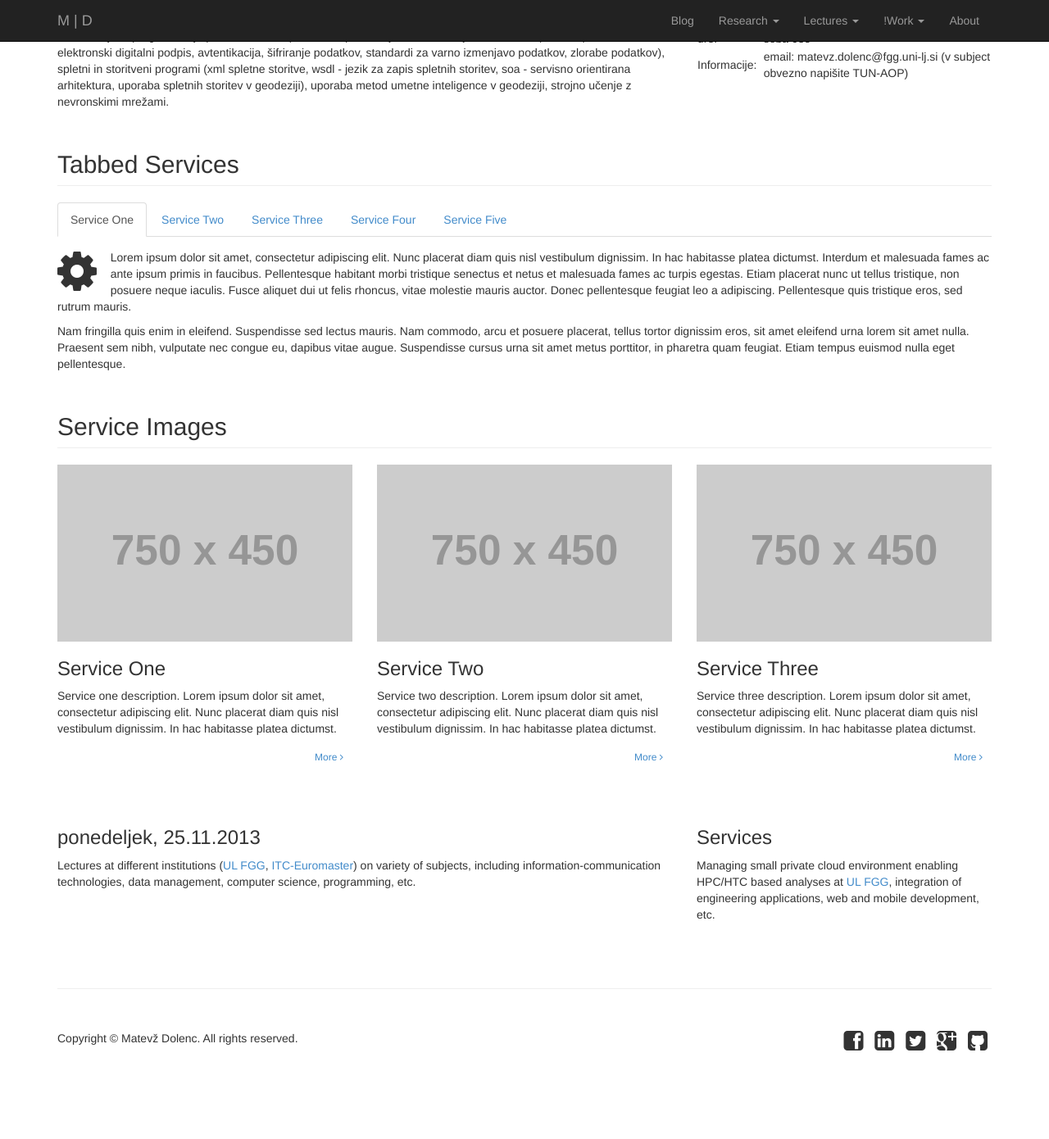
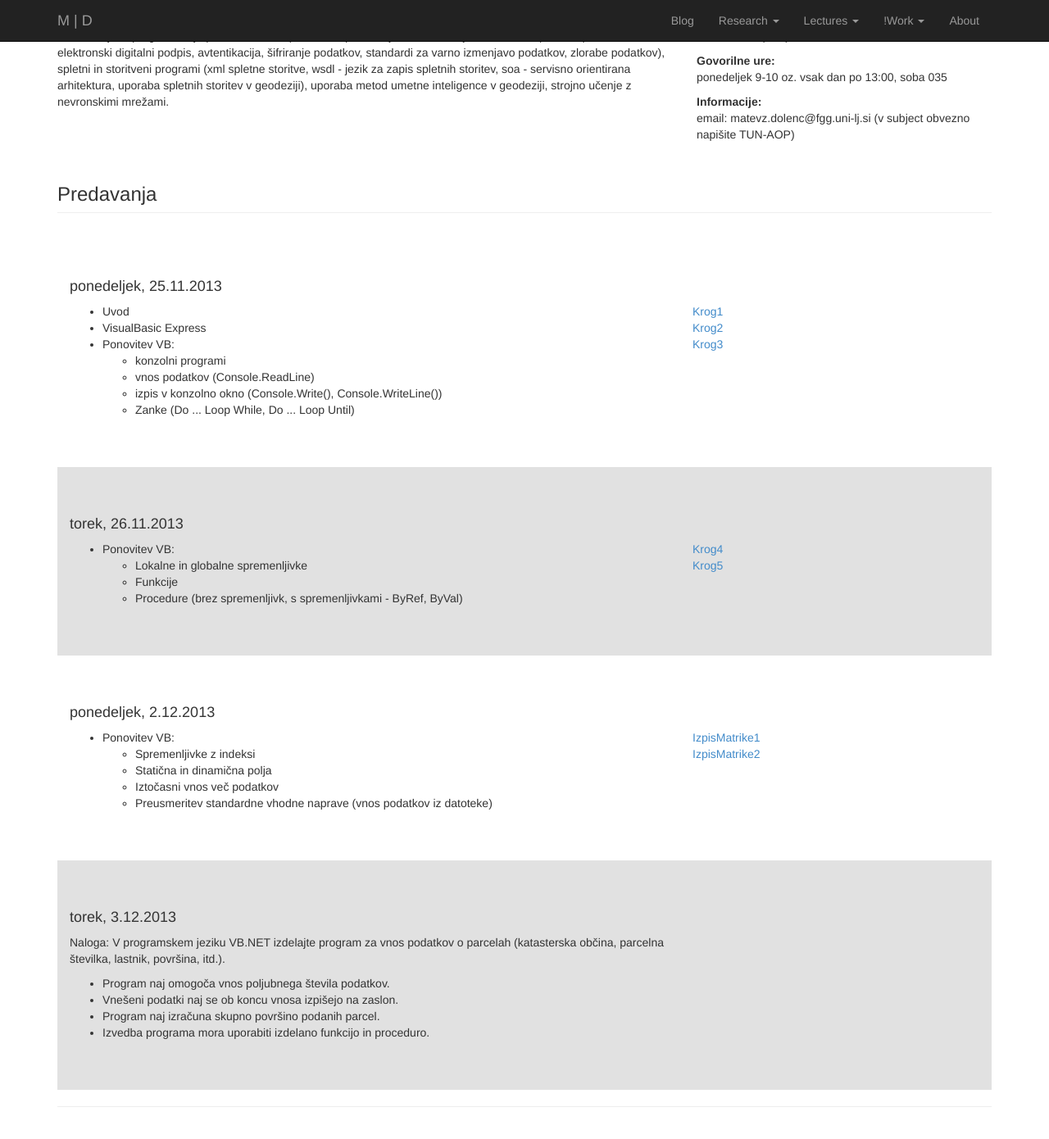
Before and after one commit to matevzdolenc/matevzdolenc.github.io, a Jekyll site: the page built from lectures/ul-fgg/tun-aop-2013/index.html, in a window 1280 px wide and 1400 px high, scrolled down 603 px. Shown: the top 1390 px of the window at 82% size. Built offline with Jekyll 4.4.1, drawn with Linux system fonts in a browser that asks for light colours; Markdown is read by kramdown in place of the engine named in the settings.

Commit message:
Dodana stran za tun-aop-2013

```diff
--- a/lectures/ul-fgg/tun-aop-2013/index.html
+++ b/lectures/ul-fgg/tun-aop-2013/index.html
@@ -5,16 +5,13 @@ title-short: tun-aop-2013
 lecture: Avtomatska obdelava podatkov
 module: TUN
 year: 2013/14
-header-img: http://placehold.it/1200x300
+header-img: /img/header-vb-1.png
 ---
 
 
 <div class="container">
 
-  <!-- Service Paragraphs -->
-
   <div class="row">
-
     <div class="col-md-8">
       <h3 class="page-header">Opis</h3>
       <p>Podatkovni standard XML, uporaba standarda xml v geodeziji (GML in SVG), ontologije,
@@ -29,106 +26,132 @@ header-img: http://placehold.it/1200x300
 
     <div class="col-md-4">
       <h3 class="page-header">Info</h3>
-      <table>
-        <tr><td>Urnik:</td><td>ponedeljek, 13-16 (IV/2)</td></tr>
-        <tr><td>Govorilne ure:</td><td>ponedeljek 9-10 oz. vsak dan po 13:00, soba 035</td></tr>
-        <tr><td>Informacije:</td><td>email: matevz.dolenc@fgg.uni-lj.si (v subject obvezno napišite TUN-AOP)</td></tr>
-      </table>
+      <p><strong>Urnik:</strong><br />ponedeljek, 13-16 (IV/2)<br />torek, 13-16 (IV/5)</p>
+      <p><strong>Govorilne ure:</strong><br />ponedeljek 9-10 oz. vsak dan po 13:00, soba 035</p>
+      <p><strong>Informacije:</strong><br />email: matevz.dolenc@fgg.uni-lj.si (v subject obvezno napišite TUN-AOP)</p>
     </div>
   </div><!-- /.row -->
 
-  <!-- Service Tabs -->
+  <div class="row">
+    <div class="col-lg-12">
+      <h3 class="page-header">Predavanja</h2>
+    </div>
+  </div>
 
-  <div class="row">
+  <div class="section">
+    <div class="container">
+      <div class="row">
+        <div class="col-lg-8 col-md-8">
+          <h4>ponedeljek, 25.11.2013</h4>
+        </div>
+        <div class="col-lg-4 col-md-4">
+        </div>
+      </div><!-- /.row -->
+      <div class="row">
+        <div class="col-lg-8 col-md-8">
+          <ul>
+            <li>Uvod</li>
+            <li>VisualBasic Express</li>
+            <li>Ponovitev VB:&nbsp;
+              <ul>
+                <li>konzolni programi</li>
+                <li>vnos podatkov (Console.ReadLine)</li>
+                <li>izpis v konzolno okno (Console.Write(), Console.WriteLine())</li>
+                <li>Zanke (Do ... Loop While, Do ... Loop Until)</li>
+              </ul>
+            </li>
+          </ul>
+        </div>
+        <div class="col-lg-4 col-md-4">
+          <a href="http://media.matevzdolenc.com/ul-fgg/tun-aop-2011/Krog1.zip">Krog1</a><br />
+          <a href="http://media.matevzdolenc.com/ul-fgg/tun-aop-2012/Krog2.zip">Krog2</a><br />
+          <a href="http://media.matevzdolenc.com/ul-fgg/tun-aop-2012/Krog3.zip">Krog3</a>
+        </div>
+      </div><!-- /.row -->
+    </div><!-- /.container -->
+  </div><!-- /.section -->
 
-    <div class="col-lg-12">
-      <h2 class="page-header">Tabbed Services</h2>
-      <ul id="myTab" class="nav nav-tabs">
-        <li class="active"><a href="#service-one" data-toggle="tab">Service One</a></li>
-        <li><a href="#service-two" data-toggle="tab">Service Two</a></li>
-        <li><a href="#service-three" data-toggle="tab">Service Three</a></li>
-        <li><a href="#service-four" data-toggle="tab">Service Four</a></li>
-        <li><a href="#service-five" data-toggle="tab">Service Five</a></li>
-      </ul>
-      <div id="myTabContent" class="tab-content">
-        <div class="tab-pane fade in active" id="service-one">
-          <i class="fa fa-gear pull-left fa-4x"></i>
-          <p>Lorem ipsum dolor sit amet, consectetur adipiscing elit. Nunc placerat diam quis nisl vestibulum dignissim. In hac habitasse platea dictumst. Interdum et malesuada fames ac ante ipsum primis in faucibus. Pellentesque habitant morbi tristique senectus et netus et malesuada fames ac turpis egestas. Etiam placerat nunc ut tellus tristique, non posuere neque iaculis. Fusce aliquet dui ut felis rhoncus, vitae molestie mauris auctor. Donec pellentesque feugiat leo a adipiscing. Pellentesque quis tristique eros, sed rutrum mauris.</p>
-          <p>Nam fringilla quis enim in eleifend. Suspendisse sed lectus mauris. Nam commodo, arcu et posuere placerat, tellus tortor dignissim eros, sit amet eleifend urna lorem sit amet nulla. Praesent sem nibh, vulputate nec congue eu, dapibus vitae augue. Suspendisse cursus urna sit amet metus porttitor, in pharetra quam feugiat. Etiam tempus euismod nulla eget pellentesque.</p>
+  <div class="section-colored">
+    <div class="container">
+      <div class="row">
+        <div class="col-lg-8 col-md-8">
+          <h4>torek, 26.11.2013</h4>
         </div>
-        <div class="tab-pane fade" id="service-two">
-          <i class="fa fa-gears pull-left fa-4x"></i>
-          <p>Nam fringilla quis enim in eleifend. Suspendisse sed lectus mauris. Nam commodo, arcu et posuere placerat, tellus tortor dignissim eros, sit amet eleifend urna lorem sit amet nulla. Praesent sem nibh, vulputate nec congue eu, dapibus vitae augue. Suspendisse cursus urna sit amet metus porttitor, in pharetra quam feugiat. Etiam tempus euismod nulla eget pellentesque.</p>
-          <p>Vestibulum laoreet molestie urna ac vehicula. Phasellus laoreet semper ipsum ac gravida. Sed in varius tortor. Nullam blandit in neque quis aliquet. Fusce volutpat pellentesque sem non convallis. Suspendisse sit amet magna pulvinar, gravida mauris eu, tincidunt massa. Nam lectus mi, viverra non quam nec, mollis malesuada dolor. Vivamus hendrerit nunc interdum turpis egestas, a lobortis odio consequat. Fusce posuere purus quis ligula faucibus lacinia. Curabitur sit amet congue dolor. Duis dapibus hendrerit nunc et gravida. Phasellus mollis, lectus quis ornare aliquam, arcu orci posuere lectus, vehicula bibendum sem ante quis lacus.</p>
+        <div class="col-lg-4 col-md-4"></div>
+      </div><!-- /.row -->
+      <div class="row">
+        <div class="col-lg-8 col-md-8">
+          <ul>
+            <li>Ponovitev VB:&nbsp;
+              <ul>
+                <li>Lokalne in globalne spremenljivke</li>
+                <li>Funkcije</li>
+                <li>Procedure (brez spremenljivk, s spremenljivkami - ByRef, ByVal)</li>
+              </ul>
+            </li>
+          </ul>
         </div>
-        <div class="tab-pane fade" id="service-three">
-          <i class="fa fa-magic pull-left fa-4x"></i>
-          <p>Vestibulum laoreet molestie urna ac vehicula. Phasellus laoreet semper ipsum ac gravida. Sed in varius tortor. Nullam blandit in neque quis aliquet. Fusce volutpat pellentesque sem non convallis. Suspendisse sit amet magna pulvinar, gravida mauris eu, tincidunt massa. Nam lectus mi, viverra non quam nec, mollis malesuada dolor. Vivamus hendrerit nunc interdum turpis egestas, a lobortis odio consequat. Fusce posuere purus quis ligula faucibus lacinia. Curabitur sit amet congue dolor. Duis dapibus hendrerit nunc et gravida. Phasellus mollis, lectus quis ornare aliquam, arcu orci posuere lectus, vehicula bibendum sem ante quis lacus.</p>
-          <p>Lorem ipsum dolor sit amet, consectetur adipiscing elit. Nunc placerat diam quis nisl vestibulum dignissim. In hac habitasse platea dictumst. Interdum et malesuada fames ac ante ipsum primis in faucibus. Pellentesque habitant morbi tristique senectus et netus et malesuada fames ac turpis egestas. Etiam placerat nunc ut tellus tristique, non posuere neque iaculis. Fusce aliquet dui ut felis rhoncus, vitae molestie mauris auctor. Donec pellentesque feugiat leo a adipiscing. Pellentesque quis tristique eros, sed rutrum mauris.</p>
+        <div class="col-lg-4 col-md-4">
+          <a href="http://media.matevzdolenc.com/ul-fgg/tun-aop-2012/Krog4.zip">Krog4</a><br />
+          <a href="http://media.matevzdolenc.com/ul-fgg/tun-aop-2012/Krog5.zip">Krog5</a>
         </div>
-        <div class="tab-pane fade" id="service-four">
-          <i class="fa fa-flask pull-left fa-4x"></i>
-          <p>Lorem ipsum dolor sit amet, consectetur adipiscing elit. Nunc placerat diam quis nisl vestibulum dignissim. In hac habitasse platea dictumst. Interdum et malesuada fames ac ante ipsum primis in faucibus. Pellentesque habitant morbi tristique senectus et netus et malesuada fames ac turpis egestas. Etiam placerat nunc ut tellus tristique, non posuere neque iaculis. Fusce aliquet dui ut felis rhoncus, vitae molestie mauris auctor. Donec pellentesque feugiat leo a adipiscing. Pellentesque quis tristique eros, sed rutrum mauris.</p>
-          <p>Nam fringilla quis enim in eleifend. Suspendisse sed lectus mauris. Nam commodo, arcu et posuere placerat, tellus tortor dignissim eros, sit amet eleifend urna lorem sit amet nulla. Praesent sem nibh, vulputate nec congue eu, dapibus vitae augue. Suspendisse cursus urna sit amet metus porttitor, in pharetra quam feugiat. Etiam tempus euismod nulla eget pellentesque.</p>
+      </div><!-- /.row -->
+    </div><!-- /.container -->
+  </div><!-- /.section -->
+
+  <div class="section">
+    <div class="container">
+      <div class="row">
+        <div class="col-lg-8 col-md-8">
+          <h4>ponedeljek, 2.12.2013</h4>
         </div>
-        <div class="tab-pane fade" id="service-five">
-          <i class="fa fa-flag pull-left fa-4x"></i>
-          <p>Nam fringilla quis enim in eleifend. Suspendisse sed lectus mauris. Nam commodo, arcu et posuere placerat, tellus tortor dignissim eros, sit amet eleifend urna lorem sit amet nulla. Praesent sem nibh, vulputate nec congue eu, dapibus vitae augue. Suspendisse cursus urna sit amet metus porttitor, in pharetra quam feugiat. Etiam tempus euismod nulla eget pellentesque.</p>
-          <p>Vestibulum laoreet molestie urna ac vehicula. Phasellus laoreet semper ipsum ac gravida. Sed in varius tortor. Nullam blandit in neque quis aliquet. Fusce volutpat pellentesque sem non convallis. Suspendisse sit amet magna pulvinar, gravida mauris eu, tincidunt massa. Nam lectus mi, viverra non quam nec, mollis malesuada dolor. Vivamus hendrerit nunc interdum turpis egestas, a lobortis odio consequat. Fusce posuere purus quis ligula faucibus lacinia. Curabitur sit amet congue dolor. Duis dapibus hendrerit nunc et gravida. Phasellus mollis, lectus quis ornare aliquam, arcu orci posuere lectus, vehicula bibendum sem ante quis lacus.</p>
+        <div class="col-lg-4 col-md-4">
         </div>
-      </div>
-    </div>
+      </div><!-- /.row -->
+      <div class="row">
+        <div class="col-lg-8 col-md-8">
+          <ul>
+            <li>Ponovitev VB:&nbsp;
+              <ul>
+                <li>Spremenljivke z indeksi</li>
+                <li>Statična in dinamična polja</li>
+                <li>Iztočasni vnos več podatkov</li>
+                <li>Preusmeritev standardne vhodne naprave (vnos podatkov iz datoteke)</li>
+              </ul>
+            </li>
+          </ul>
+        </div>
+        <div class="col-lg-4 col-md-4">
+          <a href="http://media.matevzdolenc.com/ul-fgg/tun-aop-2011/IzpisMatrike1.zip">IzpisMatrike1</a><br />
+          <a href="http://media.matevzdolenc.com/ul-fgg/tun-aop-2011/IzpisMatrike2.zip">IzpisMatrike2</a>
+        </div>
+      </div><!-- /.row -->
+    </div><!-- /.container -->
+  </div><!-- /.section -->
 
-  </div><!-- /.row -->
-
-  <!-- Service Images -->
-
-  <div class="row">
-
-    <div class="col-lg-12">
-      <h2 class="page-header">Service Images</h2>
-    </div>
-
-    <div class="col-sm-4">
-      <img class="img-responsive" src="http://placehold.it/750x450">
-      <h3>Service One</h3>
-      <p>Service one description. Lorem ipsum dolor sit amet, consectetur adipiscing elit. Nunc placerat diam quis nisl vestibulum dignissim. In hac habitasse platea dictumst.</p>
-      <a class="btn btn-link btn-sm pull-right">More <i class="fa fa-angle-right"></i></a>
-    </div>
-
-    <div class="col-sm-4">
-      <img class="img-responsive" src="http://placehold.it/750x450">
-      <h3>Service Two</h3>
-      <p>Service two description. Lorem ipsum dolor sit amet, consectetur adipiscing elit. Nunc placerat diam quis nisl vestibulum dignissim. In hac habitasse platea dictumst.</p>
-      <a class="btn btn-link btn-sm pull-right">More <i class="fa fa-angle-right"></i></a>
-    </div>
-
-    <div class="col-sm-4">
-      <img class="img-responsive" src="http://placehold.it/750x450">
-      <h3>Service Three</h3>
-      <p>Service three description. Lorem ipsum dolor sit amet, consectetur adipiscing elit. Nunc placerat diam quis nisl vestibulum dignissim. In hac habitasse platea dictumst.</p>
-      <a class="btn btn-link btn-sm pull-right">More <i class="fa fa-angle-right"></i></a>
-    </div>
-
-  </div><!-- /.row -->
+  <div class="section-colored">
+    <div class="container">
+      <div class="row">
+        <div class="col-lg-8 col-md-8">
+          <h4>torek, 3.12.2013</h4>
+        </div>
+        <div class="col-lg-4 col-md-4"></div>
+      </div><!-- /.row -->
+      <div class="row">
+        <div class="col-lg-8 col-md-8">
+          <p>Naloga: V programskem jeziku VB.NET izdelajte program za vnos podatkov o parcelah (katasterska občina,
+          parcelna številka, lastnik, površina, itd.).</p>
+          <ul>
+            <li>Program naj omogoča vnos poljubnega števila podatkov.</li>
+            <li>Vnešeni podatki naj se ob koncu vnosa izpišejo na zaslon.</li>
+            <li>Program naj izračuna skupno površino podanih parcel.</li>
+            <li>Izvedba programa mora uporabiti izdelano funkcijo in proceduro.</li>
+          </ul>
+        </div>
+        <div class="col-lg-4 col-md-4">
+        </div>
+      </div><!-- /.row -->
+    </div><!-- /.container -->
+  </div><!-- /.section -->
 
 </div><!-- /.container -->
-
-
-<div class="section">
-  <div class="container">
-    <div class="row">
-      <div class="col-lg-8 col-md-8">
-        <h3>ponedeljek, 25.11.2013</h3>
-        <p>Lectures at different institutions (<a href="#">UL FGG</a>, <a href="#">ITC-Euromaster</a>) on variety
-          of subjects, including information-communication technologies, data management, computer science,
-          programming, etc.</p>
-      </div>
-      <div class="col-lg-4 col-md-4">
-        <h3>Services</h3>
-        <p>Managing small private cloud environment enabling HPC/HTC based analyses at <a href="#">UL FGG</a>,
-          integration of engineering applications, web and mobile development, etc.</p>
-      </div>
-    </div><!-- /.row -->
-  </div><!-- /.container -->
-</div><!-- /.section -->
```
Also changed, not shown: img/header-vb-1.png (added).
